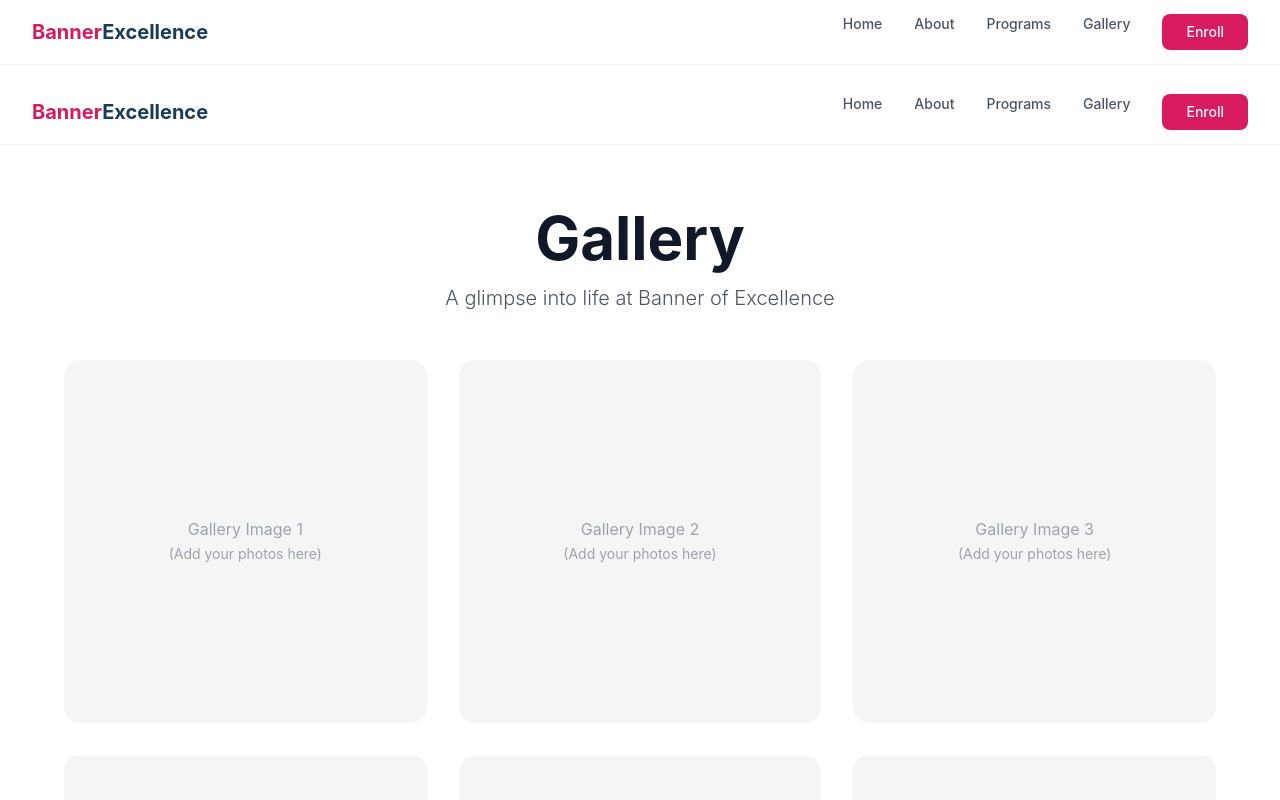
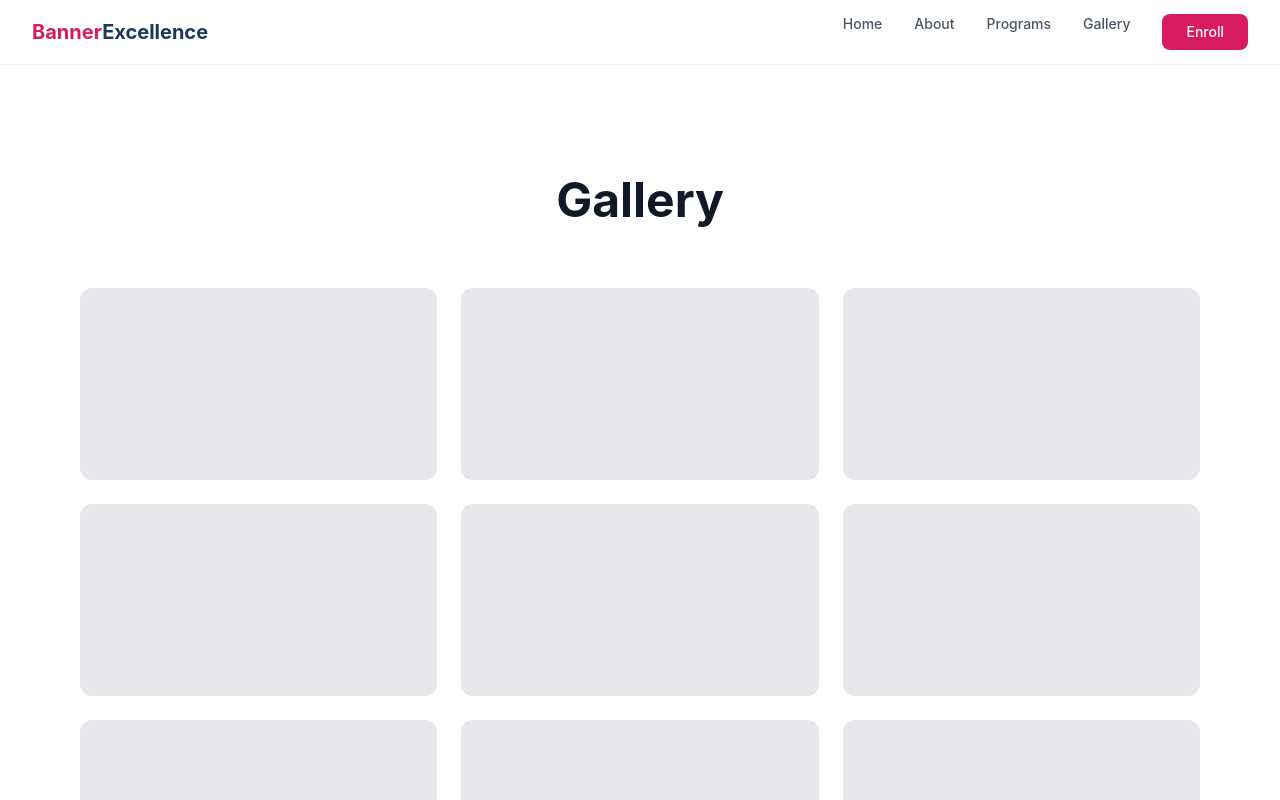
Before and after one commit to Josh-Fynly/school-website, a Next.js app: page /gallery in a window 1280 px wide. Shown: the top 800 px of the page. Built offline with nearby package versions, Linux system fonts and the light colour scheme.

Commit message:
Update page.tsx

```diff
--- a/app/gallery/page.tsx
+++ b/app/gallery/page.tsx
@@ -1,39 +1,18 @@
-"use client";
-
-import Navbar from "@/components/Navbar";
-import Footer from "@/components/Footer";
-
 export default function Gallery() {
   return (
-    <>
-      <Navbar />
+    <section className="py-24 px-4 max-w-6xl mx-auto">
+      <h1 className="text-5xl font-bold text-center mb-16">
+        Gallery
+      </h1>
 
-      <section className="pt-32 pb-20 px-4">
-        <div className="max-w-6xl mx-auto">
-          <h1 className="text-6xl font-bold mb-4 text-center">Gallery</h1>
-          <p className="text-center text-gray-600 text-xl mb-12 font-light">
-            A glimpse into life at Banner of Excellence
-          </p>
-
-          {/* Placeholder for gallery images */}
-          <div className="grid grid-cols-1 md:grid-cols-2 lg:grid-cols-3 gap-8">
-            {[...Array(6)].map((_, i) => (
-              <div
-                key={i}
-                className="bg-[#F5F5F5] aspect-square rounded-2xl flex items-center justify-center"
-              >
-                <p className="text-gray-400 text-center">
-                  Gallery Image {i + 1}
-                  <br />
-                  <span className="text-sm">(Add your photos here)</span>
-                </p>
-              </div>
-            ))}
-          </div>
-        </div>
-      </section>
-
-      <Footer />
-    </>
+      <div className="grid grid-cols-2 md:grid-cols-3 gap-6">
+        {Array.from({ length: 9 }).map((_, i) => (
+          <div
+            key={i}
+            className="bg-gray-200 h-48 rounded-xl"
+          />
+        ))}
+      </div>
+    </section>
   );
 }
```
